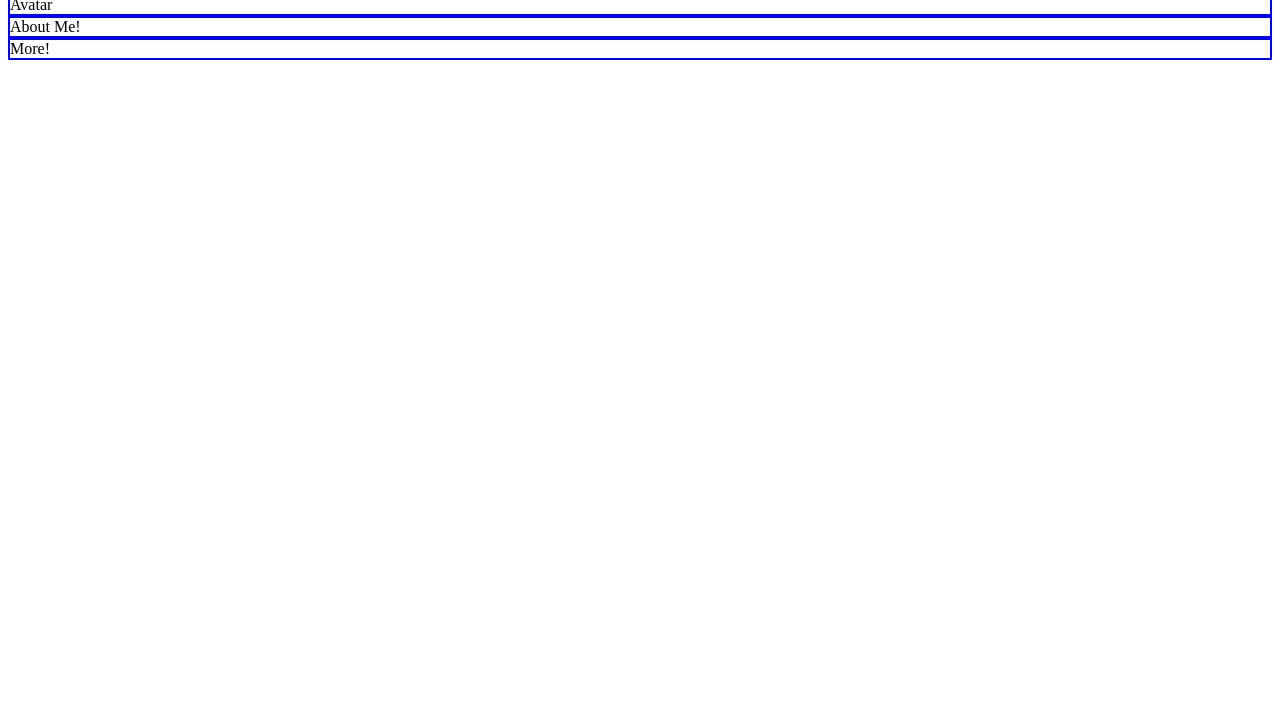
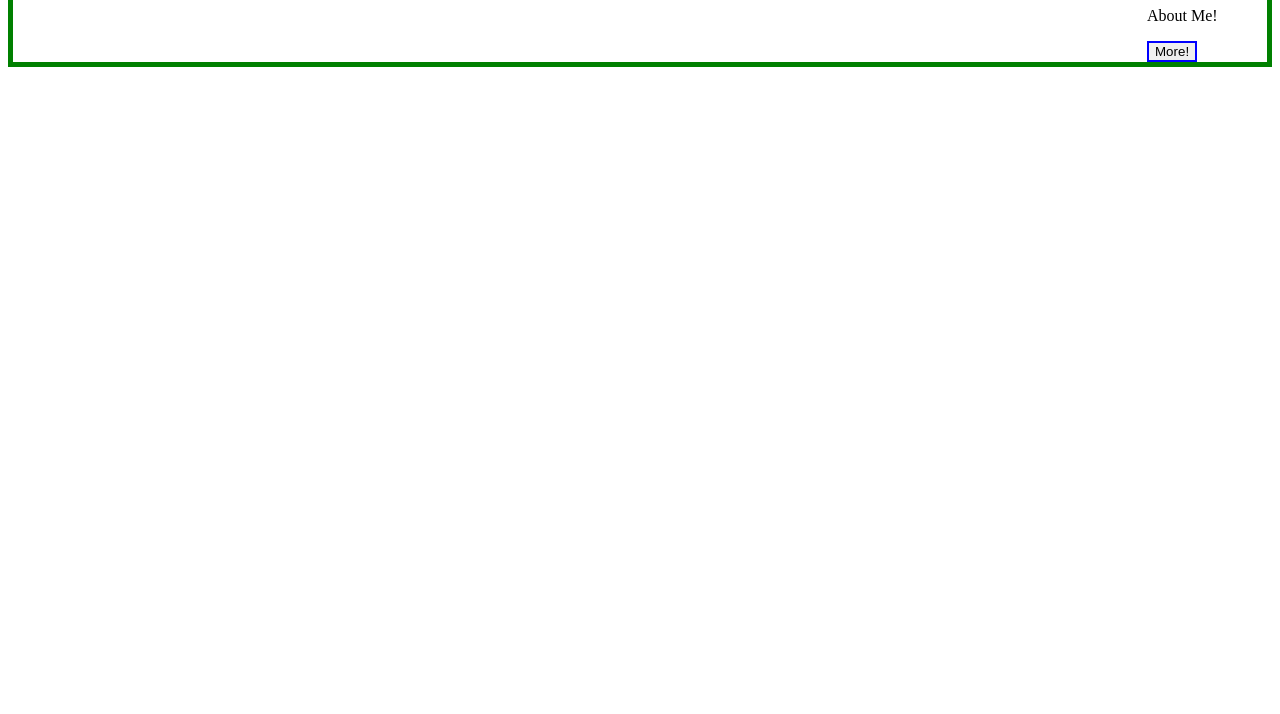
Before and after one commit to craigjem/RMIT-FrontEndWebDevelopment, a plain HTML site: page index.html in a window 1280 px wide. Shown: the part 86-800 px from the top of the page. Drawn offline with nearby package versions, Linux system fonts and the light colour scheme.

Commit message:
scripts
added scripts

```diff
--- a/css/main.css
+++ b/css/main.css
@@ -1,6 +1,3 @@
-
-/* importing libraries */
-import { Avatar } from "@udacity/veritas-components";
 
 /* Media Query and Responsive Design for Desktop Browser */
 .container {
--- a/index.html
+++ b/index.html
@@ -14,10 +14,14 @@
   <div class="container">
     <Avatar image="https://source.unsplash.com/ybHtKz5He9Y/130x130" name="Sammie the Samoyed" />
     <h1>blog title</h1>
-    <div class="avatar">Avatar</div>
-    <div class="aboutMe">About Me!</div>
-    <div class="menuButton">More!</div>
+    <article><p>About Me!</p></article>
+    <button class="menuButton">More!</button>
   </div>
 
 </body>
+
+<script>
+import { Avatar } from "@udacity/veritas-components";
+</script>
+
 </html>
```
